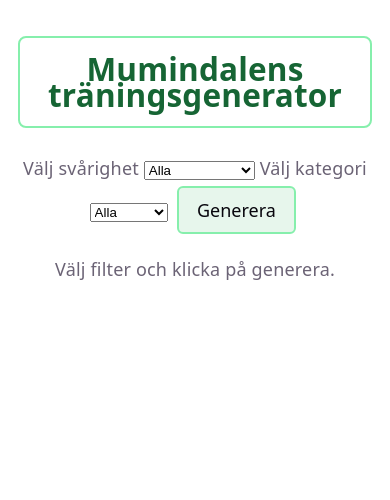
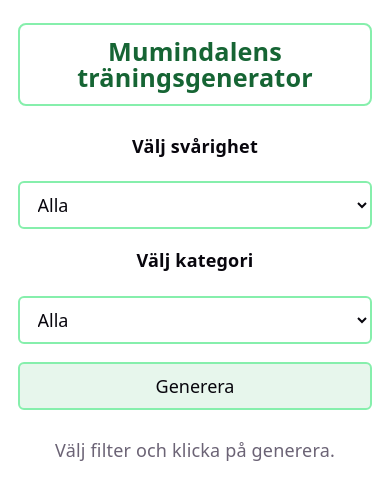
Before and after one commit to MicOli96/Generator-Alpine, a website built with Vite: page index.html in a window 390 px wide. Built offline with nearby package versions, Linux system fonts and the light colour scheme.

Commit message:
Add semantic HTML, mobile-first responsive styles, and README

```diff
--- a/src/style.css
+++ b/src/style.css
@@ -28,24 +28,55 @@ body {
 section {
   max-width: 480px;
   margin: 0 auto;
-  padding: 2rem 1rem;
+  padding: 1.25rem 1rem;
   text-align: center;
 }
 
 h1 {
   width: fit-content;
   margin: 0 auto 1.5rem;
-  padding: 1rem 1.5rem;
+  padding: 0.75rem 1rem;
   border: 2px solid var(--accent-light);
   border-radius: 8px;
   color: #166534;
-  font-size: 1.75rem;
+  font-size: 1.4rem;
+}
+
+form {
+  display: flex;
+  flex-direction: column;
+  align-items: center;
+  gap: 1rem;
+  margin-bottom: 1.5rem;
+}
+
+label {
+  display: block;
+  margin-bottom: 0.25rem;
+  font-weight: 600;
+  color: var(--text-h);
+}
+
+select {
+  width: 100%;
+  font: inherit;
+  padding: 0.5rem 0.75rem;
+  border: 2px solid var(--accent-light);
+  border-radius: 6px;
+  background: var(--bg);
+  color: var(--text-h);
+  cursor: pointer;
+  transition: border-color 0.2s;
+}
+
+select:hover {
+  border-color: var(--accent);
 }
 
 button {
+  width: 100%;
   font: inherit;
   padding: 0.5rem 1rem;
-  margin: 0.25rem;
   border: 2px solid var(--accent-light);
   border-radius: 6px;
   background: var(--accent-bg);
@@ -79,3 +110,22 @@ li {
   background: var(--accent-bg);
   text-align: left;
 }
+
+@media (min-width: 480px) {
+  section {
+    padding: 2rem 1rem;
+  }
+
+  h1 {
+    padding: 1rem 1.5rem;
+    font-size: 1.75rem;
+  }
+
+  select {
+    width: auto;
+  }
+
+  button {
+    width: auto;
+  }
+}
--- a/src/template.ts
+++ b/src/template.ts
@@ -1,7 +1,11 @@
 export function template() {
     return /* html */`
         <section x-data="app()">
+            <header>
                 <h1>Mumindalens träningsgenerator</h1>
+            </header>
+
+            <form x-on:submit.prevent="generateWorkout()">
                 <label for="difficulty">Välj svårighet</label>
                 <select id="difficulty" x-model="difficulty">
                     <option value="Alla">Alla</option>
@@ -18,7 +22,9 @@ export function template() {
                     <option value="Rörlighet">Rörlighet</option>
                 </select>
 
-            <button x-on:click="generateWorkout()">Generera</button>
+                <button type="submit">Generera</button>
+            </form>
+
             <p x-show="generated.length === 0">Välj filter och klicka på generera.</p>
             <ul x-show="generated.length > 0">
                 <template x-for="w in generated" :key="w.name">
```
Also changed, not shown: README.md (added). Lines whose indentation alone changed are shown as unchanged.
